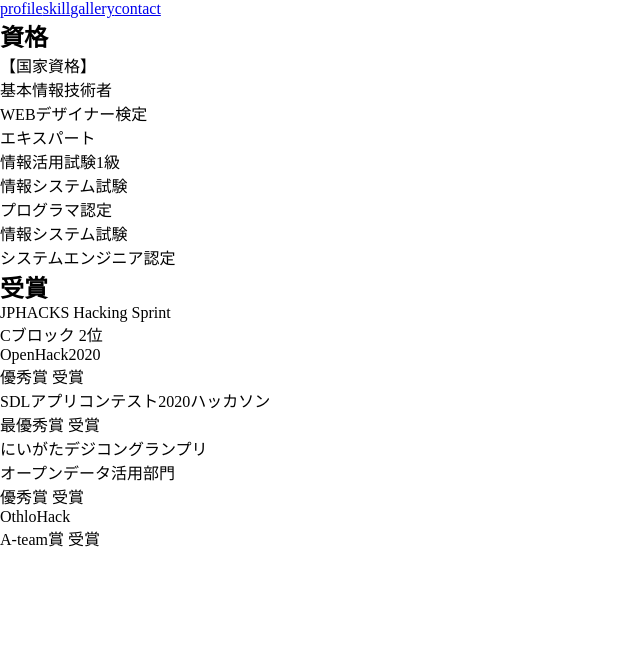
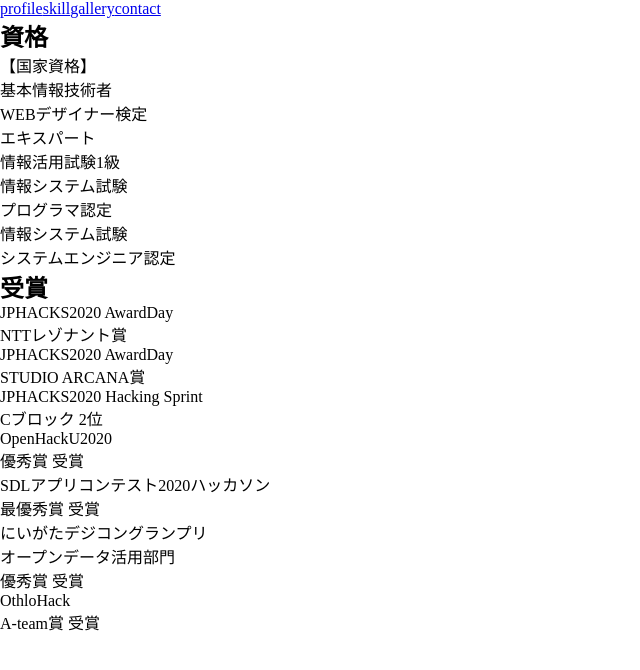
Before and after one commit to ree-rishun/reerishun, a Vue app: page /profile in a window 1280 px wide. Shown: the top 670 px of the page, without its empty margins (0-640 px from the left). Built offline with nearby package versions, Linux system fonts and the light colour scheme.

Commit message:
賞の追加

```diff
--- a/src/views/profile.vue
+++ b/src/views/profile.vue
@@ -13,8 +13,10 @@
 
     <h2>受賞</h2>
     <ul>
-      <li>JPHACKS Hacking Sprint<br>Cブロック 2位</li>
-      <li>OpenHack2020<br>優秀賞 受賞</li>
+      <li>JPHACKS2020 AwardDay<br>NTTレゾナント賞</li>
+      <li>JPHACKS2020 AwardDay<br>STUDIO ARCANA賞</li>
+      <li>JPHACKS2020 Hacking Sprint<br>Cブロック 2位</li>
+      <li>OpenHackU2020<br>優秀賞 受賞</li>
       <li>SDLアプリコンテスト2020ハッカソン<br>最優秀賞 受賞</li>
       <li>にいがたデジコングランプリ<br>オープンデータ活用部門<br>優秀賞 受賞</li>
       <li>OthloHack<br>A-team賞 受賞</li>
```
